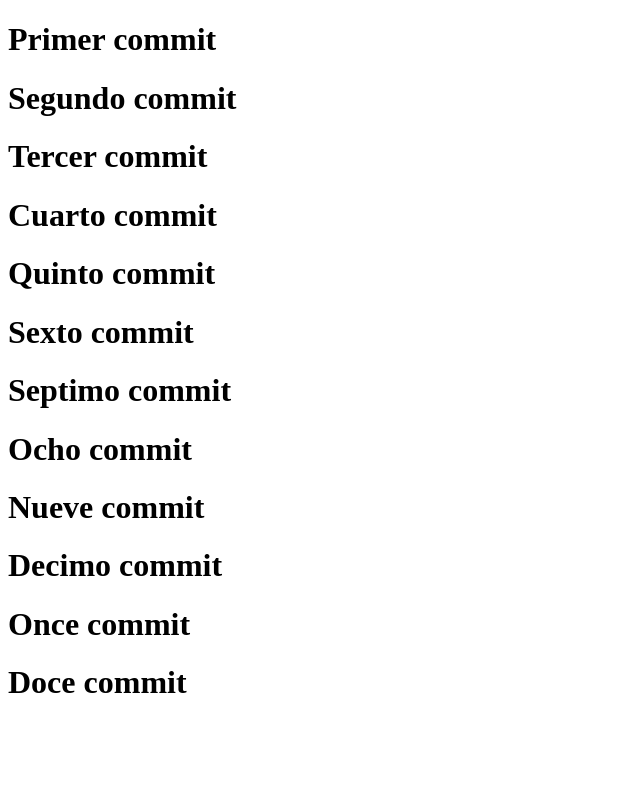
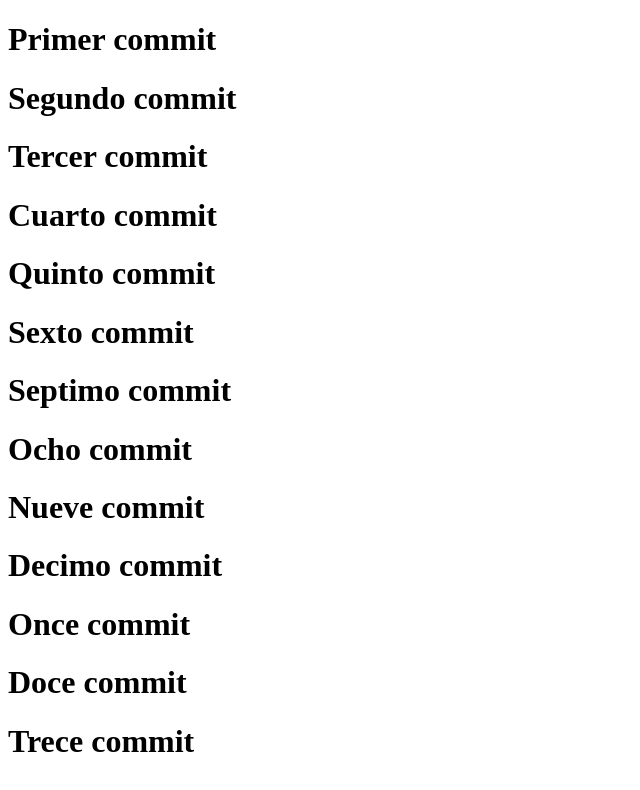
Before and after one commit to AldairMenp/aldair_mendoza_miercoles_noche_2024, a plain HTML site: page index.html in a window 1280 px wide. Shown: the whole page, without its empty margins (0-640 px from the left). Drawn offline with Linux system fonts and the light colour scheme.

Commit message:
Thirteen commit

```diff
--- a/index.html
+++ b/index.html
@@ -19,5 +19,6 @@
   <h1>Decimo commit</h1>
   <h1>Once commit</h1>
   <h1>Doce commit</h1>
+  <h1>Trece commit</h1>
 </body>
 </html>
```
